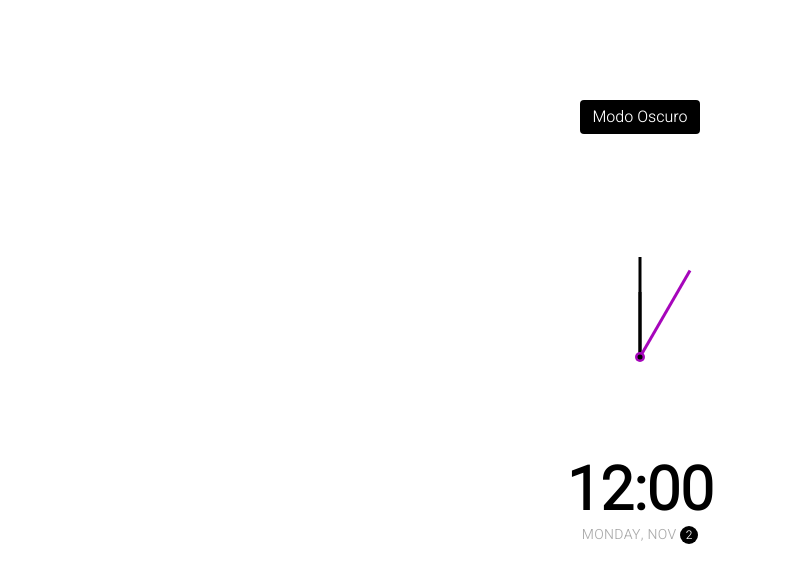
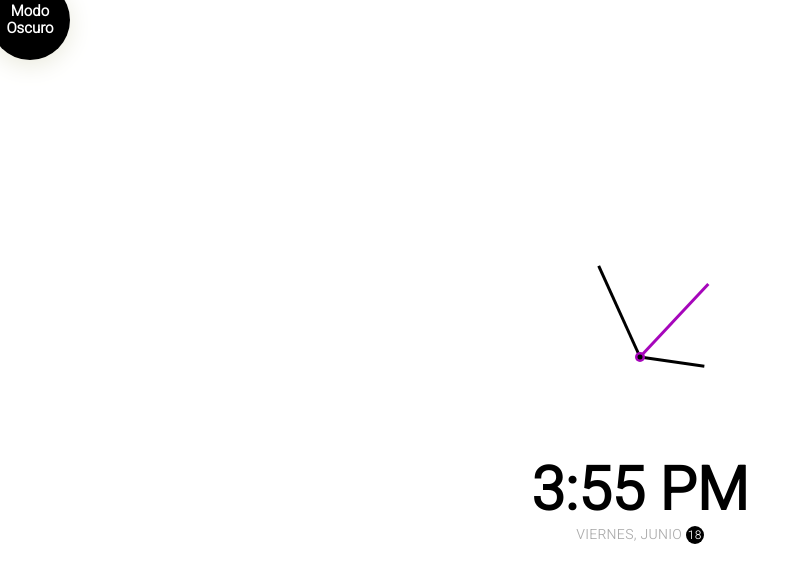
Before and after one commit to ElideZavala/Clock, a plain HTML site: page index.html in a window 1280 px wide. Shown: the whole page, without its empty margins (0-809 px from the left). Drawn offline with Linux system fonts and the light colour scheme.

Commit message:
Funcionalidad

```diff
--- a/index.html
+++ b/index.html
@@ -9,8 +9,9 @@
 	<title>Theme Clock</title>
 </head>
 <body>
+	<button class="toggle">Modo Oscuro</button>
 
-	<button class="toggle">Modo Oscuro</button>
+	<div class="clock-container">
 		<div class="clock">
 			<div class="needle hour"></div>
 			<div class="needle minute"></div>
@@ -18,14 +19,10 @@
 			<div class="center-point"></div>
 		</div>
 
-		<div class="time">12:00</div>
-		<div class="date">Monday, Nov <span class="circle">2</span></div>
-
-	<div class="clock-container">
-
+		<div class="time"></div>
+		<div class="date"></div>
 	</div>
 
-
-	<script src=""></script>
+	<script src="script.js"></script>
 </body>
 </html>
--- a/script.js
+++ b/script.js
@@ -1,7 +1,6 @@
 const hourEl = document.querySelector('.hour');
 const minuteEl = document.querySelector('.minute');
 const secondEl = document.querySelector('.second');
-const hourEl = document.querySelector('.hour');
 const timeEl = document.querySelector('.time');
 const dateEl = document.querySelector('.date');
 const toggle = document.querySelector('.toggle');
@@ -15,7 +14,35 @@ toggle.addEventListener('click', (e) => {
 		html.classList.remove('dark');
 		e.target.inneHTML = 'Modo Oscuro';
 	} else {
-		html.classList.remove('dark');
-		e.target.inneHTML = 'Modo Claro';
+		html.classList.add('dark');
+		e.target.innerHTML = 'Modo Claro';
 	}
-})
+});
+
+
+function setTime() {
+	const time = new Date();
+	const mes = time.getMonth();
+	const dia = time.getDay();
+	const date = time.getDate();
+	const horas = time.getHours();
+	const hoursForClock = horas % 12; //Para reloj de 12 Horas. volvera a contar a partir de 12
+	const minutos = time.getMinutes();
+	const segundos = time.getSeconds();
+	const ampm = horas >= 12 ? 'PM' : 'AM';
+
+	hourEl.style.transform = `translate(-50%, -100%) rotate(${scale(hoursForClock, 0, 11, 0, 360)}deg)`;
+	minuteEl.style.transform = `translate(-50%, -100%) rotate(${scale(minutos, 0, 59, 0, 360)}deg)`;
+	secondEl.style.transform = `translate(-50%, -100%) rotate(${scale(segundos, 0, 59, 0, 360)}deg)`;
+
+	timeEl.innerHTML = `${hoursForClock}:${minutos < 10 ? `0${minutos}`: minutos} ${ampm}`;
+	dateEl.innerHTML = `${dias[dia]}, ${meses[mes]} <span class="circle">${date}</span>`;
+}
+
+const scale = (number, inMin, inMax, outMin, outMax) => {
+	return (number - inMin) * (outMax - outMin) / (inMax - inMin) + outMin;
+}
+
+setTime();
+
+setInterval(setTime, 1000);
--- a/style.css
+++ b/style.css
@@ -21,6 +21,7 @@ html.dark {
 html.dark {
 	background-color: #111;
 	color: var(--primary-color);
+	box-shadow: 0px 5px 30px rgb(0, 0, 0);
 }
 
 body {
@@ -39,10 +40,16 @@ body {
 	background-color: var(--primary-color);
 	color: var(--secondary-color);
 	border: 0;
-	border-radius: 4px;
-	padding: 8px 12px;
+	height: 80px;
+	width: 80px;
+	border-radius: 50%;
 	position: absolute;
-	top: 100px;
+	box-shadow: 0px 5px 25px rgb(233, 233, 219);
+	font-size: 15px;
+	font-weight: bolder;
+	position: fixed;
+	top: -20px;
+	left: -10px;
 }
 
 .toggle:focus {
@@ -70,6 +77,7 @@ body {
 	height: 65px;
 	width: 3px;
 	transform-origin: bottom center;
+	transition: all 0.5s ease-in;
 }
 
 .needle.hour {
@@ -82,7 +90,7 @@ body {
 }
 
 .needle.second {
-	transform: translate(-50%, -100%) rotate(30deg);
+	transform: translate(-50%, -100%) rotate(0deg);
 	height: 100px;
 	background-color: #a606bb;
 }
```
